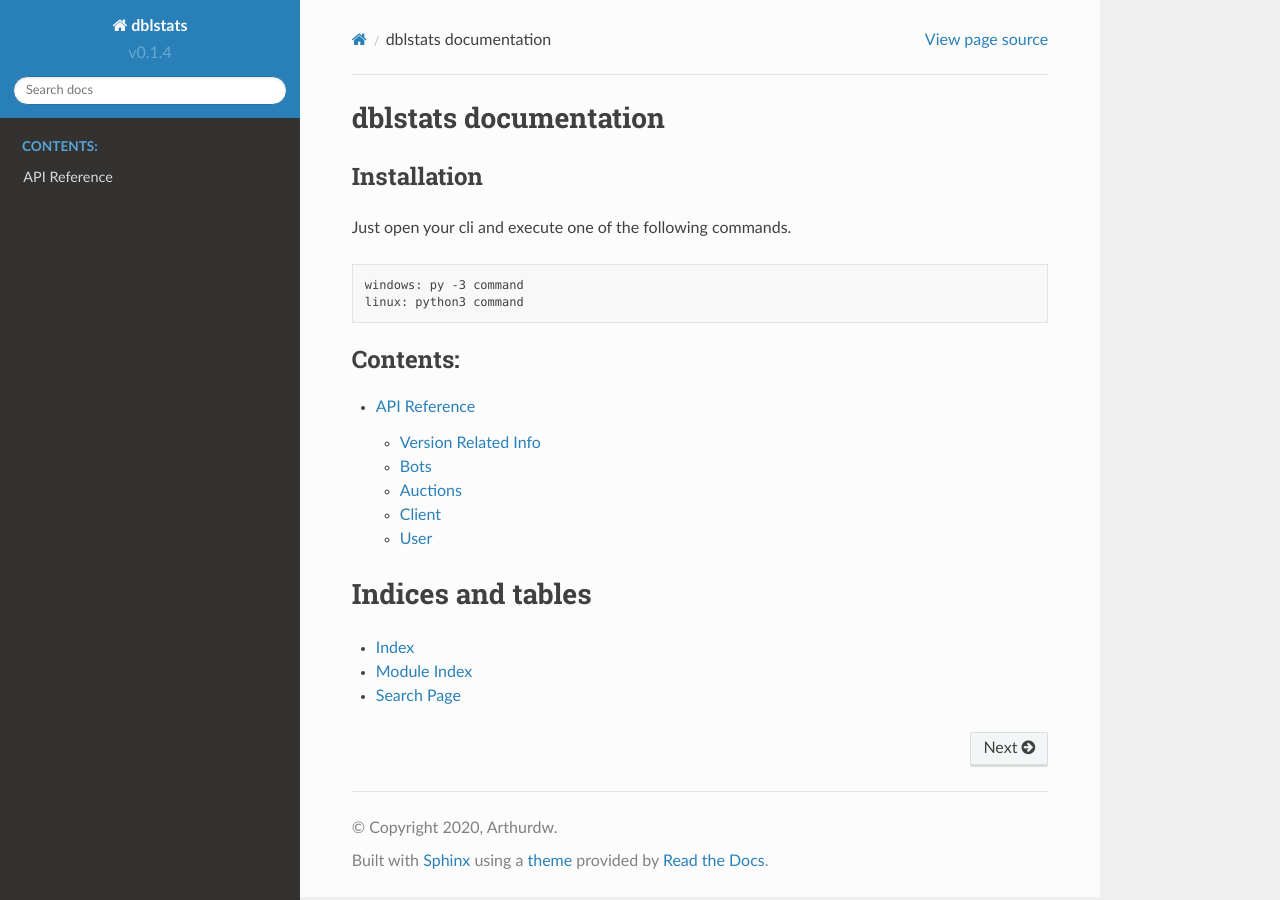
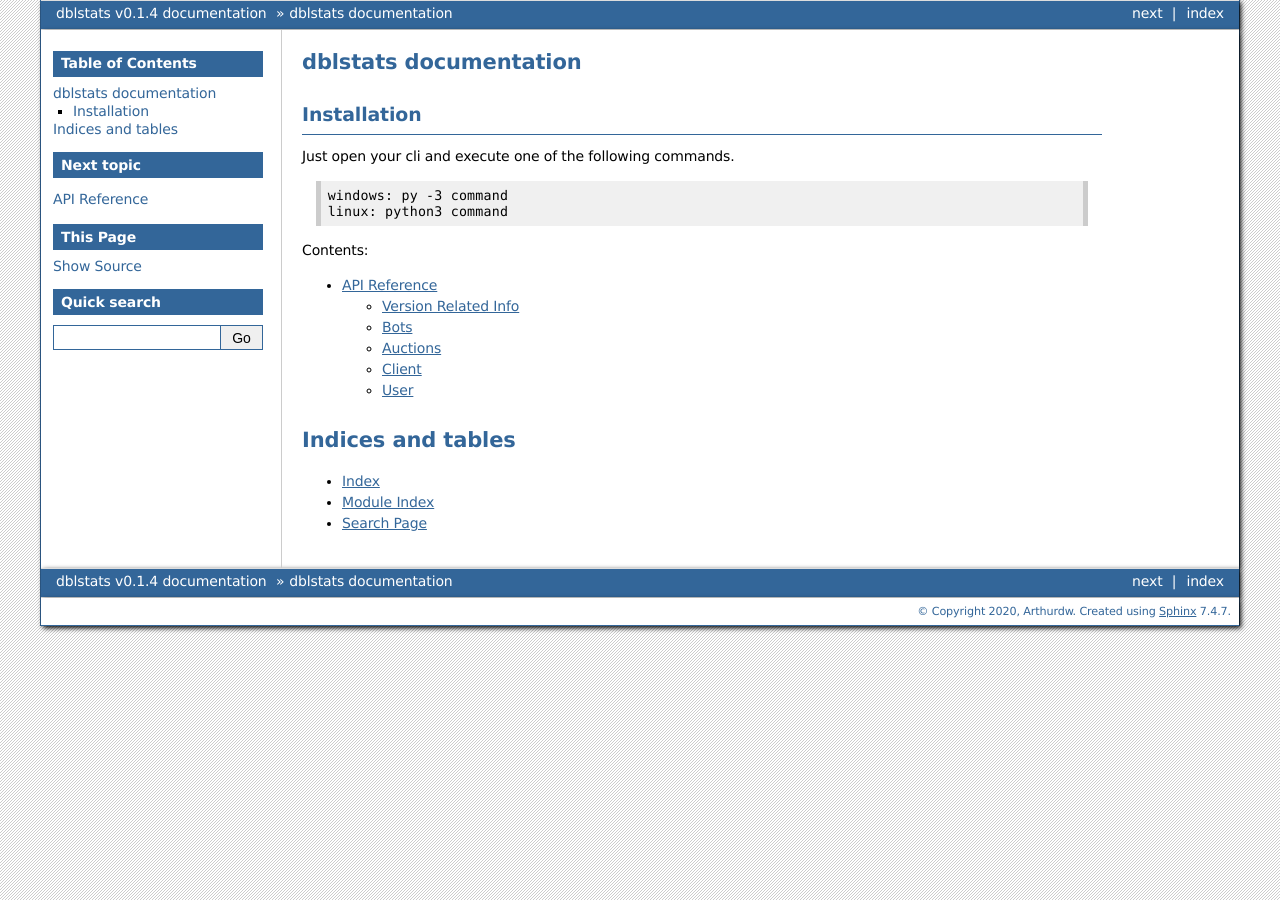
Before and after one commit to top-stats/python-sdk, a Sphinx documentation site: the page built from docs/source/index.rst, in a window 1280 px wide. Built offline with Sphinx 7.4.7, drawn with Linux system fonts in a browser that asks for light colours.

Commit message:
Docs retry

```diff
--- a/docs/source/conf.py
+++ b/docs/source/conf.py
@@ -13,7 +13,6 @@
 import os
 import sys
 import re
-import sphinx_rtd_theme
 
 sys.path.insert(0, os.path.abspath('.'))
 
@@ -37,8 +36,7 @@ release = version
 # extensions coming with Sphinx (named 'sphinx.ext.*') or your custom
 # ones.
 extensions = [
-    'sphinx.ext.autodoc',
-    "sphinx_rtd_theme"
+    'sphinx.ext.autodoc'
 ]
 
 # Add any paths that contain templates here, relative to this directory.
@@ -55,7 +53,7 @@ exclude_patterns = []
 # The theme to use for HTML and HTML Help pages.  See the documentation for
 # a list of builtin themes.
 #
-html_theme = 'sphinx_rtd_theme'
+html_theme = 'bizstyle'
 
 # Add any paths that contain custom static files (such as style sheets) here,
 # relative to this directory. They are copied after the builtin static files,
```
Also changed, not shown: .readthedocs.yml.
